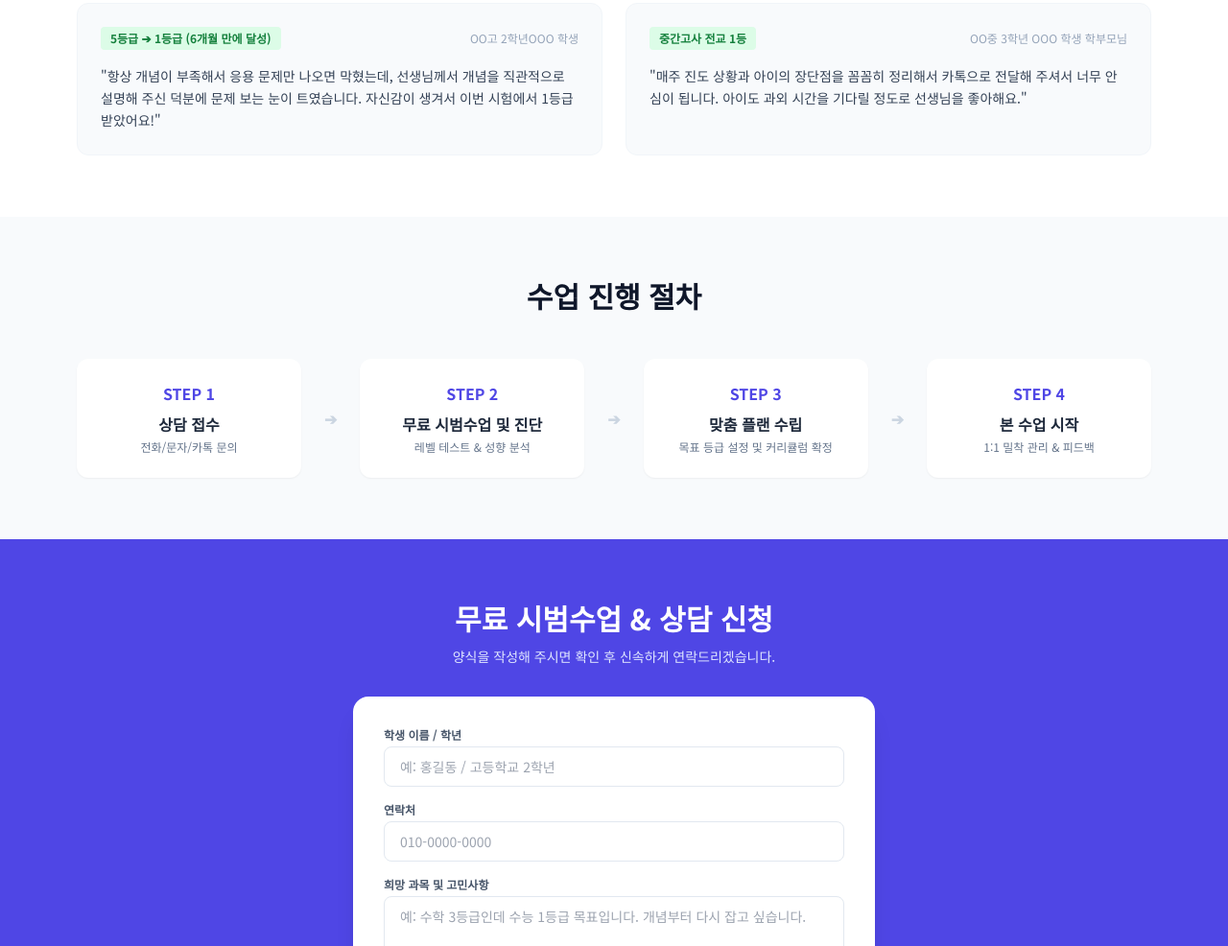
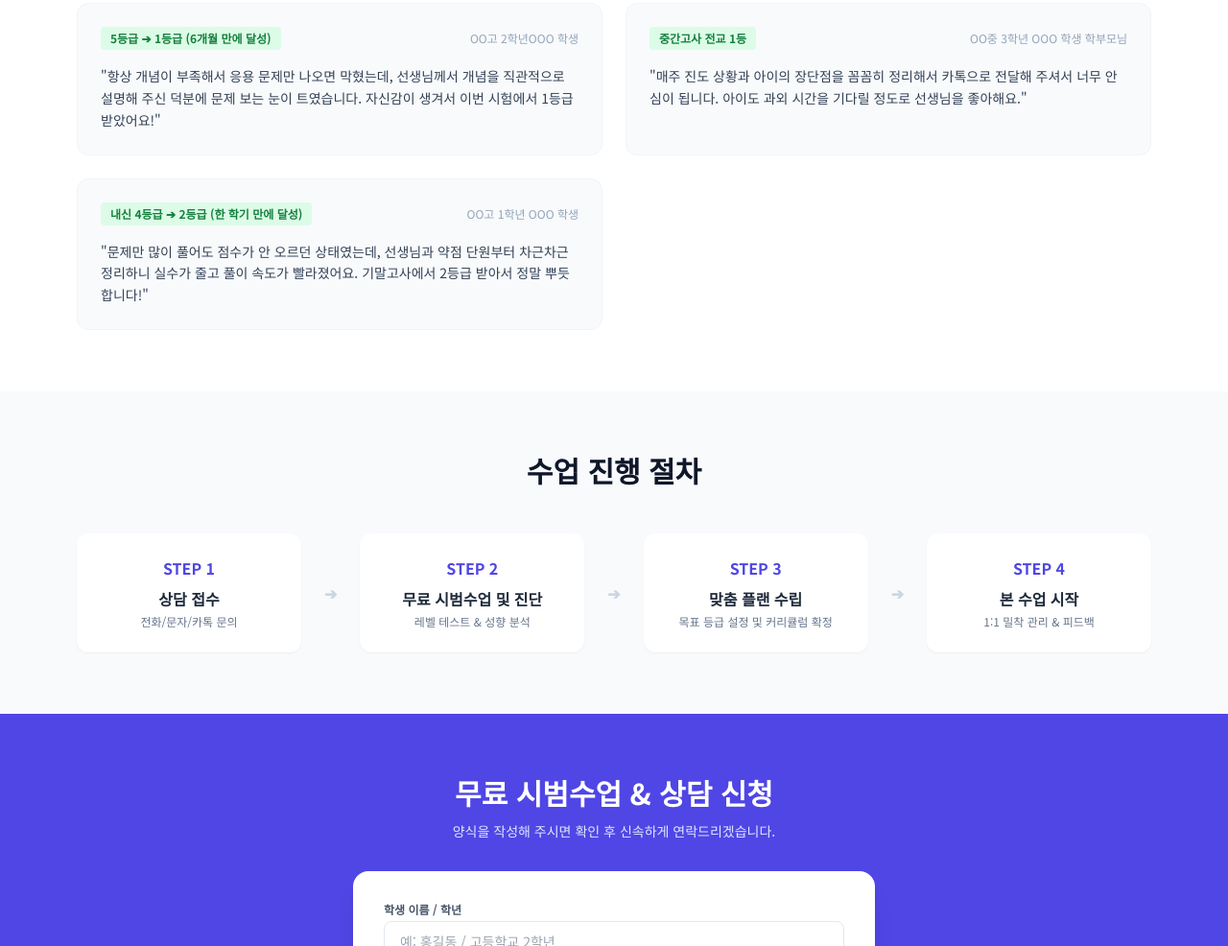
Before and after one commit to cjddl8161-cloud/project-test, a plain HTML site: page index.html in a window 1280 px wide. Shown: the part 1618-2604 px from the top of the page at 96% size. Drawn offline with nearby package versions, Linux system fonts and the light colour scheme.

Commit message:
Auto sync: 2026-08-04 20:07

```diff
--- a/index.html
+++ b/index.html
@@ -132,6 +132,16 @@
                         "매주 진도 상황과 아이의 장단점을 꼼꼼히 정리해서 카톡으로 전달해 주셔서 너무 안심이 됩니다. 아이도 과외 시간을 기다릴 정도로 선생님을 좋아해요."
                     </p>
                 </div>
+                <!-- 후기 카드 3 -->
+                <div class="bg-slate-50 p-6 rounded-xl border border-slate-100">
+                    <div class="flex justify-between items-center mb-4">
+                        <span class="text-xs font-semibold bg-green-100 text-green-700 px-2.5 py-1 rounded">내신 4등급 ➔ 2등급 (한 학기 만에 달성)</span>
+                        <span class="text-xs text-slate-400">OO고 1학년 OOO 학생</span>
+                    </div>
+                    <p class="text-slate-700 text-sm leading-relaxed">
+                        "문제만 많이 풀어도 점수가 안 오르던 상태였는데, 선생님과 약점 단원부터 차근차근 정리하니 실수가 줄고 풀이 속도가 빨라졌어요. 기말고사에서 2등급 받아서 정말 뿌듯합니다!"
+                    </p>
+                </div>
             </div>
         </div>
     </section>
```
Also changed, not shown: .cursor/hooks.json (added), 3 other files.
